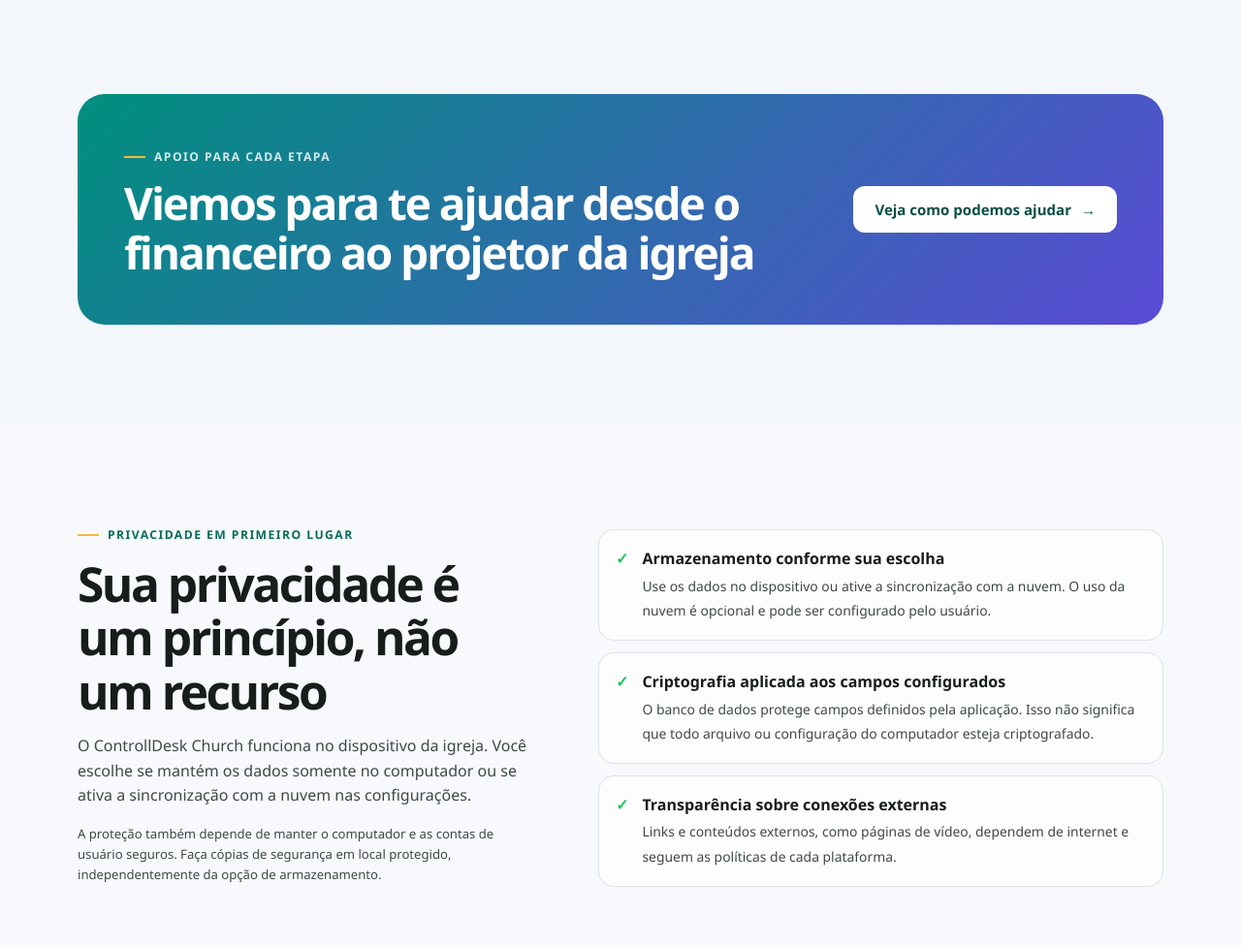
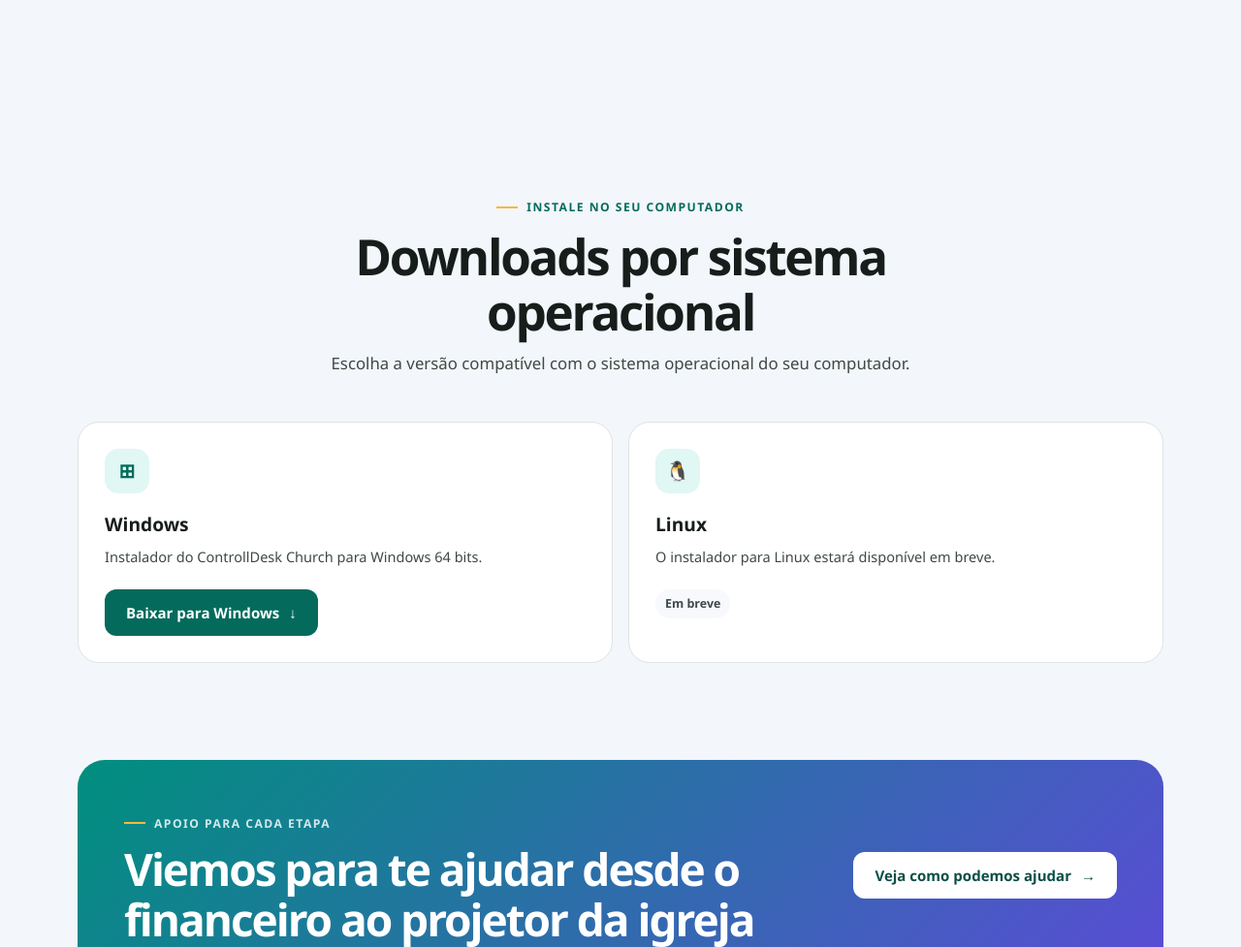
Before and after one commit to ruan-slv/site-condesk, a plain HTML site: page index.html in a window 1280 px wide. Shown: the part 1756-2733 px from the top of the page at 97% size. Drawn offline with Linux system fonts and the light colour scheme.

Commit message:
Add downloads section with Windows and Linux installers

```diff
--- a/index.html
+++ b/index.html
@@ -210,6 +210,21 @@
     }
     .feature-card h3 { margin: 17px 0 6px; font-size: 1.08rem; }
     .feature-card p { margin: 0; color: var(--muted); font-size: .91rem; }
+    .download-grid { display: grid; grid-template-columns: repeat(2, minmax(0, 1fr)); gap: 16px; }
+    .download-card {
+      display: flex;
+      min-height: 230px;
+      align-items: flex-start;
+      flex-direction: column;
+      padding: 27px;
+      border: 1px solid var(--line);
+      border-radius: var(--radius);
+      background: var(--surface);
+    }
+    .download-card h3 { margin: 17px 0 6px; font-size: 1.2rem; }
+    .download-card p { margin: 0 0 22px; color: var(--muted); font-size: .91rem; }
+    .download-card .button { margin-top: auto; }
+    .download-status { display: inline-flex; padding: 5px 10px; border-radius: 99px; background: var(--surface-soft); color: var(--muted); font-size: .78rem; font-weight: 750; }
 
     .mission { padding: 0 0 100px; }
     .mission-card {
@@ -290,6 +305,7 @@
       .hero-copy { max-width: 680px; }
       .dashboard { max-width: 620px; width: 100%; margin-inline: auto; }
       .feature-grid { grid-template-columns: repeat(2, 1fr); }
+      .download-grid { grid-template-columns: 1fr; }
       .privacy-grid { grid-template-columns: 1fr; gap: 24px; }
       .mission-card { grid-template-columns: 1fr; }
       .mission-card .button { justify-self: start; }
@@ -354,6 +370,7 @@
       <button class="menu-toggle" type="button" aria-label="Abrir menu" aria-expanded="false" aria-controls="menu-principal">☰</button>
       <nav class="nav-links" id="menu-principal" aria-label="Navegação principal">
         <a href="#recursos">Recursos</a>
+        <a href="#downloads">Downloads</a>
         <a href="#privacidade">Privacidade</a>
         <a href="#plano">Plano</a>
         <a href="#servicos">Serviços</a>
@@ -455,6 +472,32 @@
             <span class="feature-icon" aria-hidden="true">✓</span>
             <h3>Anotações e histórico</h3>
             <p>Guarde recados, acompanhe o status das tarefas e consulte registros de atividades.</p>
+          </article>
+        </div>
+      </div>
+    </section>
+
+    <section class="section" id="downloads">
+      <div class="container">
+        <div class="section-heading">
+          <span class="eyebrow">Instale no seu computador</span>
+          <h2>Downloads por sistema operacional</h2>
+          <p>Escolha a versão compatível com o sistema operacional do seu computador.</p>
+        </div>
+        <div class="download-grid">
+          <article class="download-card">
+            <span class="feature-icon" aria-hidden="true">⊞</span>
+            <h3>Windows</h3>
+            <p>Instalador do ControllDesk Church para Windows 64 bits.</p>
+            <a class="button" href="./ControllDesk-Church-1.0.0-Setup-x64.exe" download="ControllDesk-Church-1.0.0-Setup-x64.exe">
+              Baixar para Windows <span aria-hidden="true">↓</span>
+            </a>
+          </article>
+          <article class="download-card">
+            <span class="feature-icon" aria-hidden="true">🐧</span>
+            <h3>Linux</h3>
+            <p>O instalador para Linux estará disponível em breve.</p>
+            <span class="download-status">Em breve</span>
           </article>
         </div>
       </div>
```
Also changed, not shown: 1 other file.
